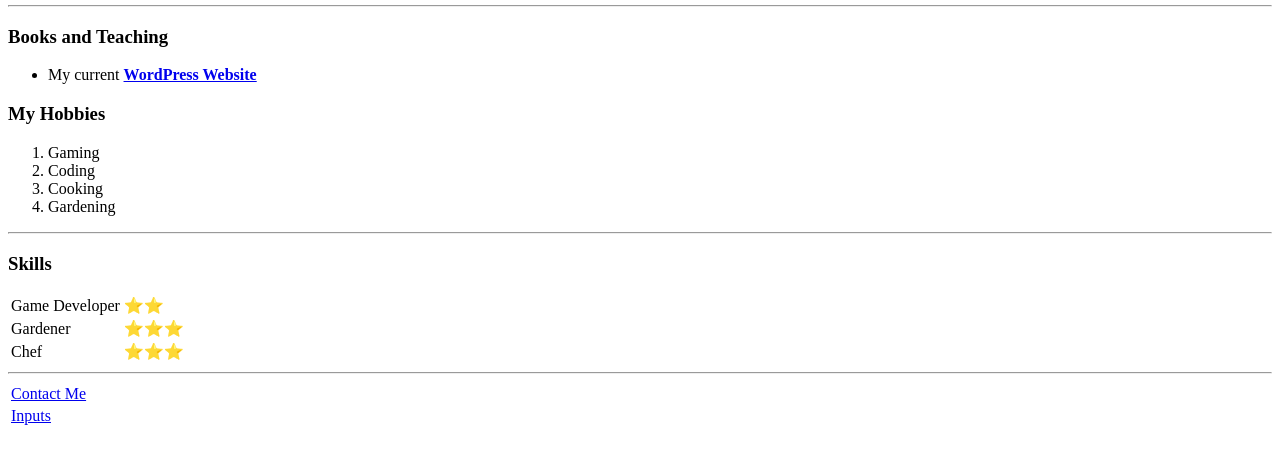
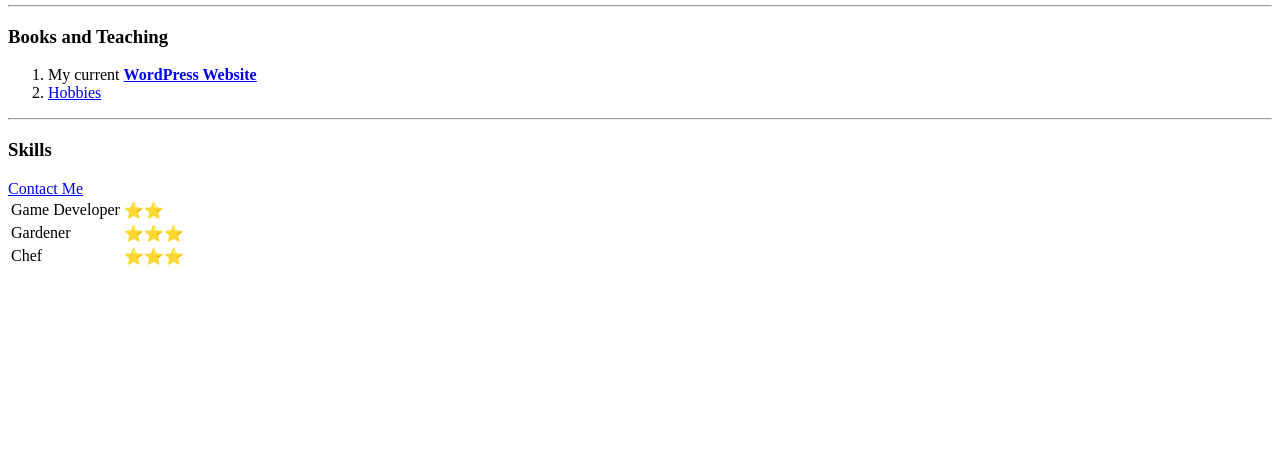
Before and after one commit to Lightning9050/cv, a plain HTML site: page index.html in a window 1280 px wide. Shown: the part 307-766 px from the top of the page. Drawn offline with Linux system fonts and the light colour scheme.

Commit message:
Update index.html

```diff
--- a/index.html
+++ b/index.html
@@ -15,15 +15,9 @@
     </table>
     <hr>
     <h3>Books and Teaching</h3>
-    <ul>
+    <ol>
       <li>My current <strong><a href="https://notes1learning.wordpress.com/">WordPress Website</a></strong></li>
-    </ul>
-    <h3>My Hobbies</h3>
-    <ol>
-      <li>Gaming</li>
-      <li>Coding</li>
-      <li>Cooking</li>
-      <li>Gardening</li>
+      <li><a href="hobbies.html">Hobbies</a></li>
     </ol>
     <hr>
     <h3>Skills</h3>
@@ -40,17 +34,6 @@
         <td>Chef</td>
         <td>⭐⭐⭐</td>
       </tr>
-    </table>
-    <hr>
-    <table>
-      <tr>
-        <td>
-          <a href="contact-me.html">Contact Me</a></td>
-      </tr>
-      <tr>
-        <td>
-        <a href="inputs.html">Inputs</a></td>
-      </tr>
-    </table>
+     <a href="contact-me.html">Contact Me</a>
   </body>
 </html>
```
